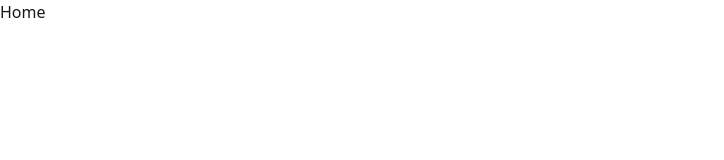
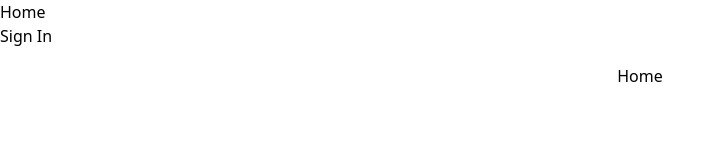
Before and after one commit to Rasluka/hot-takes, a React (Vite) app in the folder client/: page / in a window 1280 px wide. Shown: the top 160 px of the page, without its empty margins (0-724 px from the left). Built offline with nearby package versions, Linux system fonts and the light colour scheme.

Commit message:
Created main layout and implemented routing

```diff
--- a/client/package.json
+++ b/client/package.json
@@ -10,6 +10,7 @@
     "preview": "vite preview"
   },
   "dependencies": {
+    "@heroicons/react": "^2.2.0",
     "@tailwindcss/vite": "^4.1.5",
     "react": "^19.1.0",
     "react-dom": "^19.1.0",
@@ -24,7 +25,6 @@
     "@typescript-eslint/eslint-plugin": "^8.32.0",
     "@typescript-eslint/parser": "^8.32.0",
     "@vitejs/plugin-react": "^4.4.1",
-    "daisyui": "^5.0.35",
     "eslint": "^9.26.0",
     "eslint-config-prettier": "^10.1.3",
     "eslint-plugin-import": "^2.31.0",
--- /dev/null
+++ b/client/src/components/Footer.tsx
@@ -0,0 +1,3 @@
+export function MainFooter() {
+  return <>Footer</>;
+}
--- /dev/null
+++ b/client/src/components/Navbar.tsx
@@ -0,0 +1,14 @@
+import { Link } from "react-router-dom";
+
+export function MainNavBar() {
+  return (
+    <ul>
+      <li>
+        <Link to="/">Home</Link>
+      </li>
+      <li>
+        <Link to="/signin">Sign In</Link>
+      </li>
+    </ul>
+  );
+}
--- a/client/src/index.css
+++ b/client/src/index.css
@@ -1,2 +1,5 @@
 @import "tailwindcss";
-@plugin "daisyui";
+
+/* :root {
+  background-color: #222831;
+} */
--- /dev/null
+++ b/client/src/layouts/MainLayout.tsx
@@ -0,0 +1,15 @@
+import { MainNavBar } from "../components/Navbar";
+// import { MainFooter } from "../components/Footer";
+import { Outlet } from "react-router-dom";
+
+export function MainLayout() {
+  return (
+    <>
+      <MainNavBar />
+      <main className="flex-grow container mx-auto p-4">
+        <Outlet />
+      </main>
+      {/* <MainFooter /> */}
+    </>
+  );
+}
--- a/client/src/pages/Home.tsx
+++ b/client/src/pages/Home.tsx
@@ -3,7 +3,7 @@ import type { ReactElement } from "react";
 export default function Home(): ReactElement {
   return (
     <>
-      <h1>Home</h1>
+      <h1 className="text-center">Home</h1>
     </>
   );
 }
--- a/client/src/pages/SignIn.tsx
+++ b/client/src/pages/SignIn.tsx
@@ -1,7 +1,3 @@
 export default function SignIn() {
-  return (
-    <>
-      <h1>Sign In page</h1>
-    </>
-  );
+  return <>Sign In</>;
 }
--- a/client/src/pages/SignUp.tsx
+++ b/client/src/pages/SignUp.tsx
@@ -1,7 +1,7 @@
 export default function SignUp() {
   return (
     <>
-      <h1>Sign In page</h1>
+      <h1>Sign Up page</h1>
     </>
   );
 }
--- a/client/src/routes/AppRouter.tsx
+++ b/client/src/routes/AppRouter.tsx
@@ -1,14 +1,28 @@
 import { Routes, Route } from "react-router-dom";
 import type { ReactElement } from "react";
-import type { AppRoute } from ".";
+// import type { AppRoute } from ".";
 import { routes } from ".";
 
 export default function AppRouter(): ReactElement {
   return (
     <Routes>
-      {routes.map((aRoute: AppRoute, idx: number) => (
-        <Route key={idx} path={aRoute.path} element={aRoute.element} />
-      ))}
+      {routes.map((aRoute, idx) => {
+        if (aRoute.layout) {
+          return (
+            <Route key={idx} path={aRoute.path} element={aRoute.layout}>
+              {aRoute.children?.map((childRoute, childIdx) => (
+                <Route
+                  key={childIdx}
+                  path={childRoute.path}
+                  element={childRoute.element}
+                />
+              ))}
+            </Route>
+          );
+        }
+
+        return <Route key={idx} path={aRoute.path} element={aRoute.element} />;
+      })}
     </Routes>
   );
 }
--- a/client/src/routes/index.tsx
+++ b/client/src/routes/index.tsx
@@ -1,16 +1,24 @@
-import type { JSX } from "react";
+import type { JSX, ReactElement, ReactNode } from "react";
 import Home from "../pages/Home";
 import SignIn from "../pages/SignIn";
 import SignUp from "../pages/SignUp";
+import { MainLayout } from "../layouts/MainLayout";
 
 export interface AppRoute {
   path: string;
-  element: JSX.Element;
+  element?: JSX.Element;
+  layout?: ReactElement | ReactNode;
   protected?: boolean;
+  children?: AppRoute[];
 }
 
 export const routes: AppRoute[] = [
-  { path: "/", element: <Home /> },
+  {
+    path: "/",
+    layout: <MainLayout />,
+    children: [{ path: "/", element: <Home /> }],
+  },
+  //Standalone routes
   { path: "/signin", element: <SignIn /> },
   { path: "/signup", element: <SignUp /> },
 ];
```
Also changed, not shown: client/public/logo.png (added), 1 other file (tests, documents, lock files or other folders).
